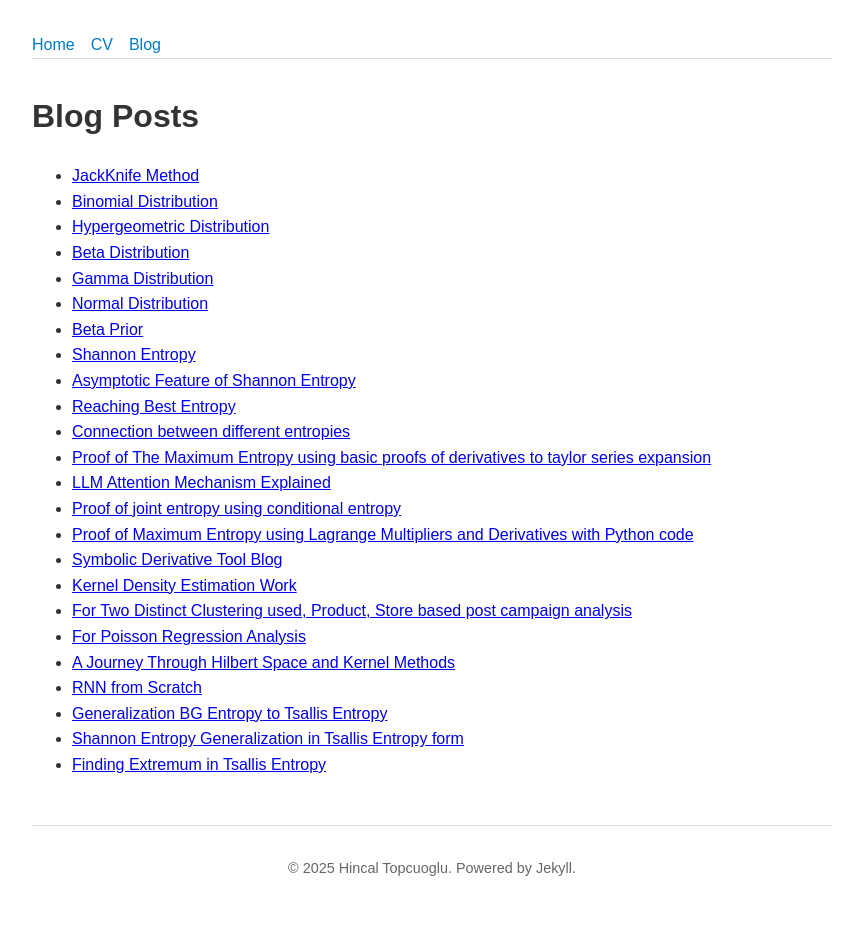
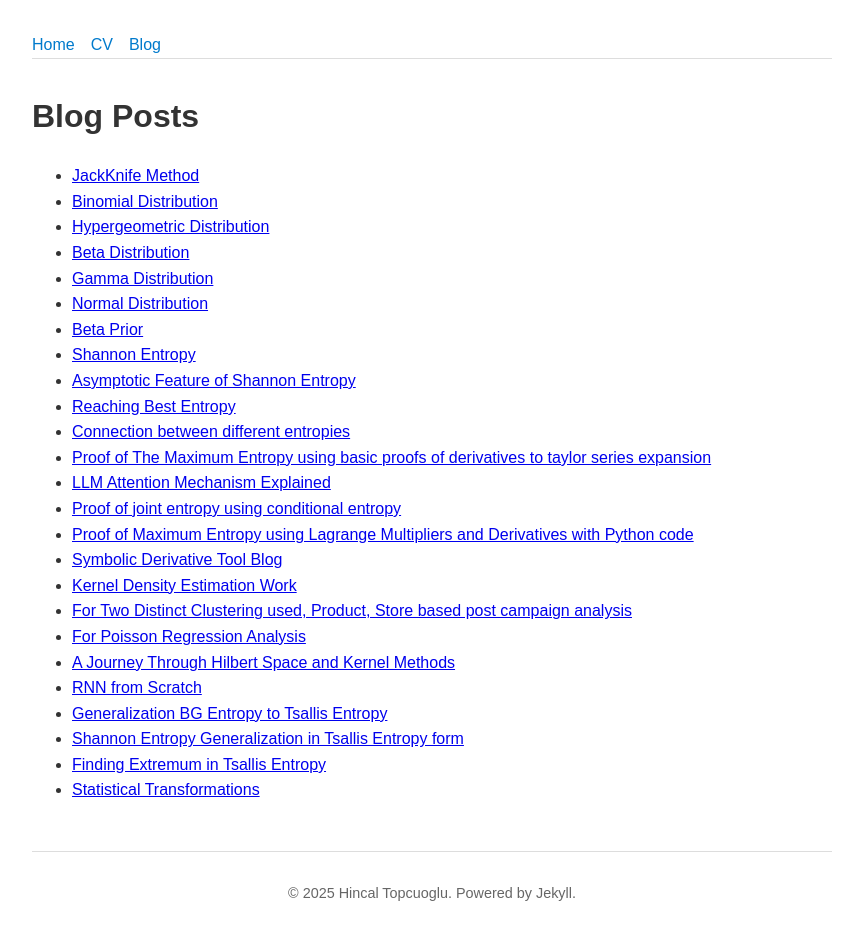
Before and after one commit to hincaltopcuoglu/hincaltopcuoglu.github.io, a Jekyll site: the page built from blog.md, in a window 1280 px wide. Shown: the whole page, without its empty margins (208-1071 px from the left). Built offline with Jekyll 4.4.1, drawn with Linux system fonts in a browser that asks for light colours; before the commit the page ends 912 px from its top, so only the background shows below that.

Commit message:
Add link to Statistical Transformations in blog.md

```diff
--- a/blog.md
+++ b/blog.md
@@ -30,3 +30,4 @@ permalink: /blog/
 - [Generalization BG Entropy to Tsallis Entropy](Generalization_BG_Entropy_to_Tsallis.pdf)
 - [Shannon Entropy Generalization in Tsallis Entropy form](Shannon_Generalization_in_Tsallis_Form.pdf)
 - [Finding Extremum in Tsallis Entropy](Finding_Extremum_Tsallis_Entropy.pdf)
+- [Statistical Transformations](Statistical_Transformations.html)
```
